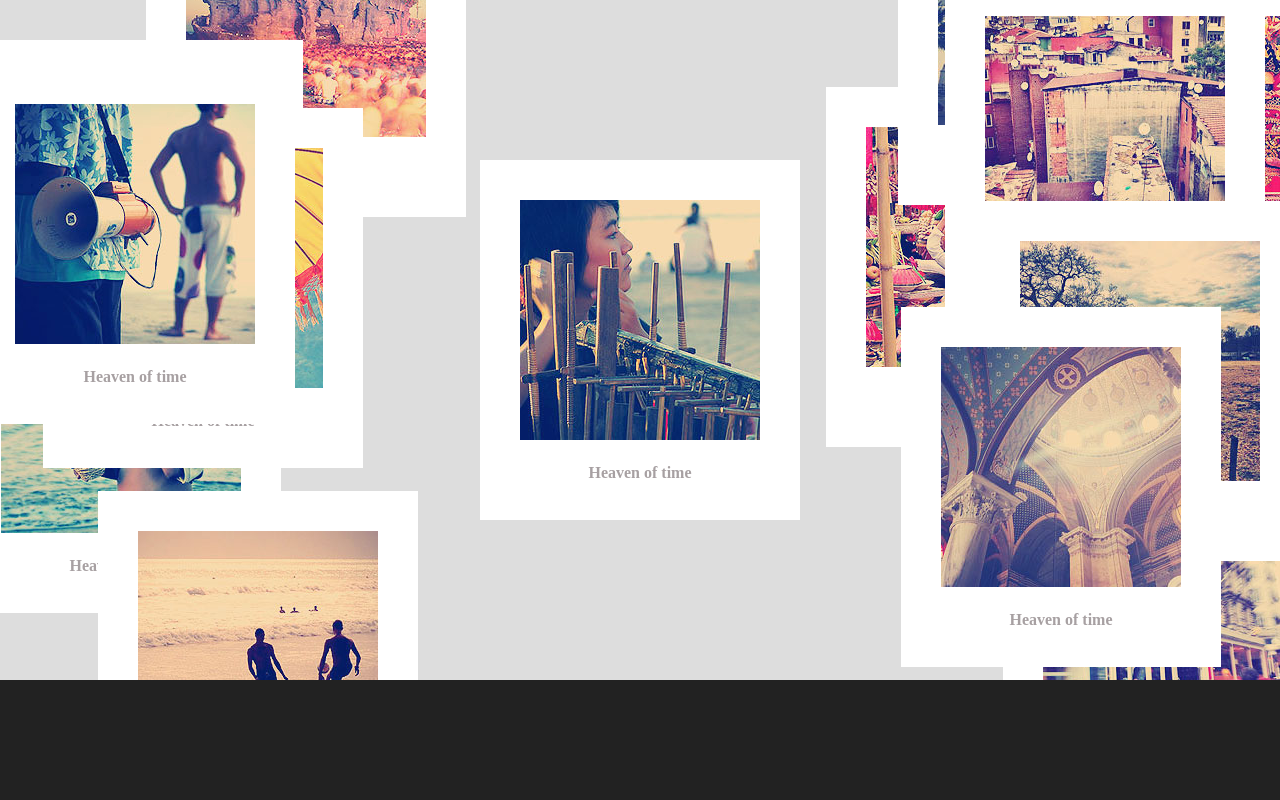
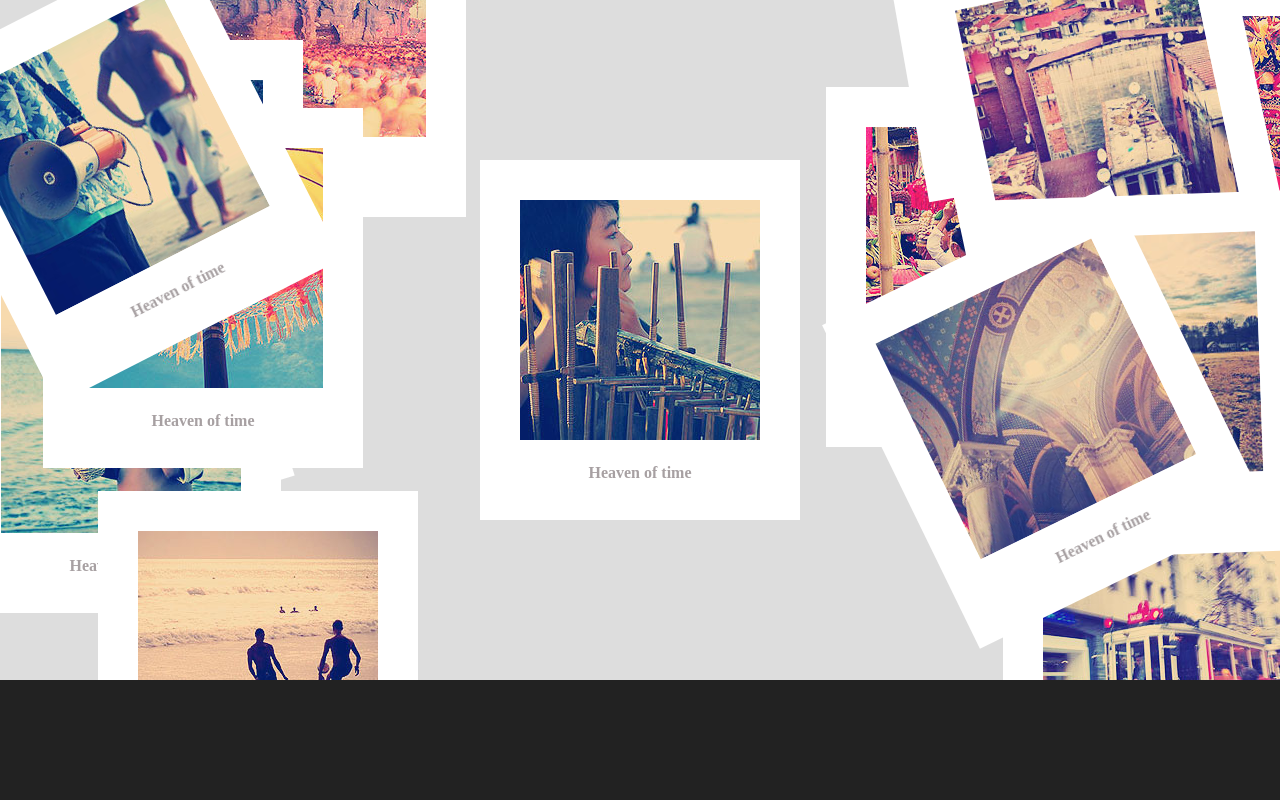
Before and after one commit to puregardenia/gallery-by-react, a React app: page / in a window 1280 px wide. Built offline with nearby package versions, Linux system fonts and the light colour scheme.

Commit message:
完成图片切换效果

```diff
--- a/src/components/Main.js
+++ b/src/components/Main.js
@@ -29,6 +29,13 @@ function getRangeRandom(low, high) {
   return Math.ceil(Math.random() * (high - low) + low);
 }
 
+/**
+ * 获取 0-30* 之间的任意正负值
+ */
+function get30DegRandom() {
+  return Math.random() > 0.5 ? '': '-' + Math.ceil(Math.random() * 30);
+}
+
 class GalleryByReactApp extends React.Component {
 
   // getInitialState () {
@@ -41,8 +48,31 @@ class GalleryByReactApp extends React.Component {
     super(props, context);
 
     this.state = {
-      imgsArrangeArr: []
+      imgsArrangeArr: [
+        /*{
+          pos: {
+            left: '0',
+            top: '0'
+          },
+          rotate: 0,     // 旋转角度
+          isInverse: false,    // 图片正反面
+          isCenter: false
+        }
+         */
+      ]
     };
+  }
+
+
+  /**
+   * 利用arrange函数， 居中对应index的图片
+   * @param index, 需要被居中的图片对应的图片信息数组的index值
+   * @returns {Function}
+   */
+  center (index) {
+    return function () {
+      this.rearrange(index);
+    }.bind(this);
   }
 
   Constant = {
@@ -59,6 +89,22 @@ class GalleryByReactApp extends React.Component {
       x: [0, 0],
       topY: [0, 0]
     }
+  }
+
+  /**
+   * 反转图片
+   * @param index 输入当前被执行inverse 操作的图片信息数组的index值
+   * @return {Function} 这是一个闭包函数，其内return 一个真正待被执行的函数
+   */
+  inverse (index) {
+    return function () {
+      var imgsArrangeArr = this.state.imgsArrangeArr;
+
+      imgsArrangeArr[index].isInverse = !imgsArrangeArr[index].isInverse;
+      this.setState({
+        imgsArrangeArr: imgsArrangeArr
+      });
+    }.bind(this);
   }
 
    /*
@@ -97,9 +143,11 @@ class GalleryByReactApp extends React.Component {
       imgsArrangeTopArr.forEach(function (value, index) {
           imgsArrangeTopArr[index] = {
             pos: {
-                top: getRangeRandom(vPosRangeTopY[0], vPosRangeTopY[1]),
-                left: getRangeRandom(vPosRangeX[0], vPosRangeX[1])
-            }
+              top: getRangeRandom(vPosRangeTopY[0], vPosRangeTopY[1]),
+              left: getRangeRandom(vPosRangeX[0], vPosRangeX[1])
+            },
+            rotate: get30DegRandom(),
+            isCenter: false
           };
       });
 
@@ -118,7 +166,9 @@ class GalleryByReactApp extends React.Component {
           pos: {
             top: getRangeRandom(hPosRangeY[0], hPosRangeY[1]),
             left: getRangeRandom(hPosRangeLORX[0], hPosRangeLORX[1])
-          }
+          },
+          rotate: get30DegRandom(),
+          isCenter: false
         };
       }
 
@@ -186,11 +236,14 @@ class GalleryByReactApp extends React.Component {
           pos: {
             left: 0,
             top: 0
-          }
+          },
+          rotate: 0,
+          isInverse: false,
+          isCenter: false
         }
       }
 
-      imgFigures.push(<ImgFigure key={value.fileName} data={value} ref={'imgFigure' + index} arrange={this.state.imgsArrangeArr[index]}/>);
+      imgFigures.push(<ImgFigure key={value.fileName} data={value} ref={'imgFigure' + index} arrange={this.state.imgsArrangeArr[index]} inverse={this.inverse(index)} center={this.center(index)}/>);
     }.bind(this));
 
     return (
@@ -207,6 +260,23 @@ class GalleryByReactApp extends React.Component {
 }
 
 class ImgFigure extends React.Component {
+
+  /**
+   * imgFigure 的点击处理函数
+   * 主要这里的写法
+   */
+  handleClick = (e) => {
+
+    if (this.props.arrange.isCenter) {
+      this.props.inverse();
+    } else {
+      this.props.center();
+    }
+
+    e.stopPropagation();
+    e.preventDefault();
+  }
+
   render() {
 
     var styleObj = {};
@@ -216,11 +286,30 @@ class ImgFigure extends React.Component {
         styleObj = this.props.arrange.pos;
     }
 
+    // 如果图片的旋转角度有值并且不为0， 添加旋转角度
+    if (this.props.arrange.rotate) {
+      (['MozTransform', 'msTransform', 'WebkitTransform', 'transform']).forEach(function (value) {
+        styleObj[value] = 'rotate(' + this.props.arrange.rotate + 'deg)';
+      }.bind(this));
+    }
+
+    if (this.props.arrange.isCenter) {
+      styleObj.zIndex = 11
+    }
+
+    var imgFigureClassName = 'img-figure';
+      imgFigureClassName += this.props.arrange.isInverse ? ' is-inverse': '';
+
     return (
-      <figure className="img-figure" style={styleObj}>
+      <figure className={imgFigureClassName} style={styleObj} onClick={this.handleClick} >
         <img src={this.props.data.imageURL} alt={this.props.data.title}/>
         <figcaption>
           <h2 className="img-title">{this.props.data.title}</h2>
+          <div className="img-back" onClick={this.handleClick}>
+            <p>
+              {this.props.data.desc}
+            </p>
+          </div>
         </figcaption>
       </figure>
     );
--- a/src/styles/App.scss
+++ b/src/styles/App.scss
@@ -29,6 +29,8 @@ html, body {
 
     background-color: #ddd;
 
+    perspective: 1800px;    // 3D投影效果
+
     @at-root{
         .img-figure {
             position: absolute;
@@ -41,14 +43,49 @@ html, body {
             background-color: #fff;
 
             box-sizing: border-box;
+            cursor: pointer;
+            transform-origin: 0 50% 0;
+            transform-style: preserve-3d;
+            transition: transform .6s ease-in-out, left .6s ease-in-out, top .6s ease-in-out;
+
+            &.is-inverse {
+                transform: translate(320px) rotateY(180deg);        // 左移320px 旋转180deg 配合transform-origin
+            }
         }
         figcaption {
             text-align: center;
+
             .img-title {
                 margin: 20px 0 0 0;
 
                 color: #a7a0a2;
                 font-size: 16px;
+            }
+
+            .img-back {
+                position: absolute;
+                left: 0;
+                top: 0;
+
+                width: 100%;
+                height: 100%;
+                padding: 50px 40px;
+                overflow: auto;
+
+                color: #a7a0a2;
+                font-size: 22px;
+                line-height: 1.25;
+                text-align: left;
+
+                background-color: #fff;
+
+                box-sizing: border-box;
+                transform: rotateY(180deg) translateZ(1px);
+                backface-visibility: hidden;
+
+                p {
+                    margin: 0;
+                }
             }
         }
     }
```
